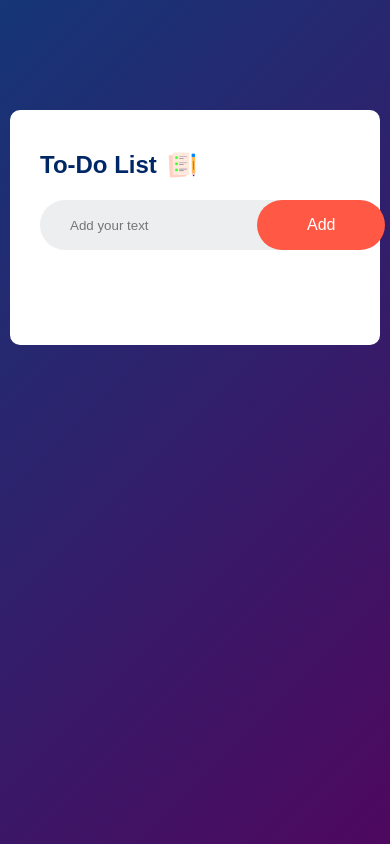
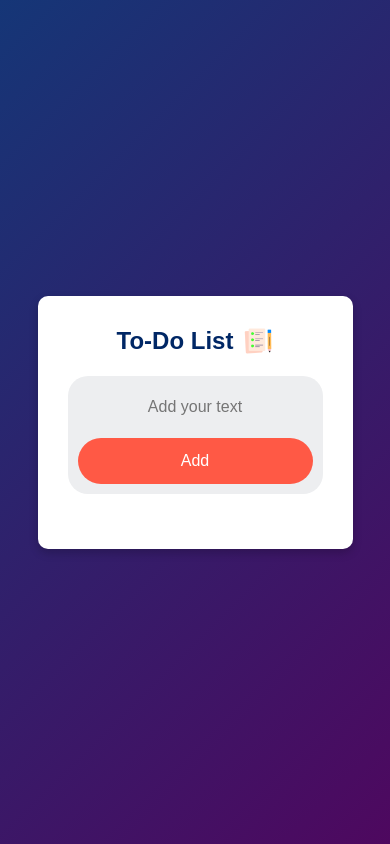
Before and after one commit to astrix-05/To-Do-app, a plain HTML site: page index.html in a window 390 px wide. Drawn offline with Linux system fonts and the light colour scheme.

Commit message:
Update style.css

```diff
--- a/style.css
+++ b/style.css
@@ -1,36 +1,43 @@
-*{
+* {
     margin: 0;
     padding: 0;
     font-family: 'Poppins', sans-serif;
     box-sizing: border-box;
 }
 
-.container{
+.container {
     width: 100%;
     min-height: 100vh;
     background: linear-gradient(135deg, #153677, #4e085f);
-    padding: 10px;
+    display: flex;
+    justify-content: center;
+    align-items: center;
+    padding: 20px;
+}
 
-}
-.todo-app{
+.todo-app {
     width: 100%;
     max-width: 540px;
     background: #fff;
-    margin: 100px auto 20px;
     padding: 40px 30px 70px;
     border-radius: 10px;
+    box-shadow: 0px 4px 10px rgba(0, 0, 0, 0.2);
 }
-.todo-app h2{
+
+.todo-app h2 {
     color: #002765;
     display: flex;
     align-items: center;
     margin-bottom: 20px;
+    justify-content: center;
 }
-.todo-app h2 img{
+
+.todo-app h2 img {
     width: 30px;
     margin-left: 10px;
 }
-.row{
+
+.row {
     display: flex;
     align-items: center;
     justify-content: space-between;
@@ -39,25 +46,33 @@
     padding-left: 20px;
     margin-bottom: 25px;
 }
-input{
+
+input {
     flex: 1;
     border: none;
     outline: none;
     background: transparent;
-    padding: 10px;
-    font-weight: 14px;
+    padding: 14px;
+    font-size: 16px;
 }
-button{
+
+button {
     border: none;
     outline: none;
-    padding: 16px 50px;
+    padding: 14px 40px;
     background: #ff5945;
     color: #fff;
     font-size: 16px;
     cursor: pointer;
     border-radius: 40px;
+    transition: 0.3s;
 }
-ul li{
+
+button:hover {
+    background: #e04e3a;
+}
+
+ul li {
     list-style: none;
     font-size: 17px;
     padding: 12px 8px 12px 50px;
@@ -65,7 +80,8 @@ ul li{
     cursor: pointer;
     position: relative;
 }
-ul li::before{
+
+ul li::before {
     content: '';
     position: absolute;
     height: 28px;
@@ -77,14 +93,17 @@ ul li::before{
     top: 12px;
     left: 8px;
 }
-ul li.checked{
+
+ul li.checked {
     color: #555;
     text-decoration: line-through;
 }
-ul li.checked::before{
+
+ul li.checked::before {
     background-image: url(checked.png);
 }
-ul li span{
+
+ul li span {
     position: absolute;
     right: 0;
     top: 5px;
@@ -96,6 +115,33 @@ ul li span{
     text-align: center;
     border-radius: 50%;
 }
-ul li span:hover{
+
+ul li span:hover {
     background: #edeef0;
 }
+
+/* Responsive Design */
+@media (max-width: 600px) {
+    .todo-app {
+        width: 90%;
+        padding: 30px;
+    }
+
+    .row {
+        flex-direction: column;
+        padding: 10px;
+        border-radius: 20px;
+    }
+
+    input {
+        width: 100%;
+        padding: 12px;
+        margin-bottom: 10px;
+        text-align: center;
+    }
+
+    button {
+        width: 100%;
+        padding: 14px;
+    }
+}
```
